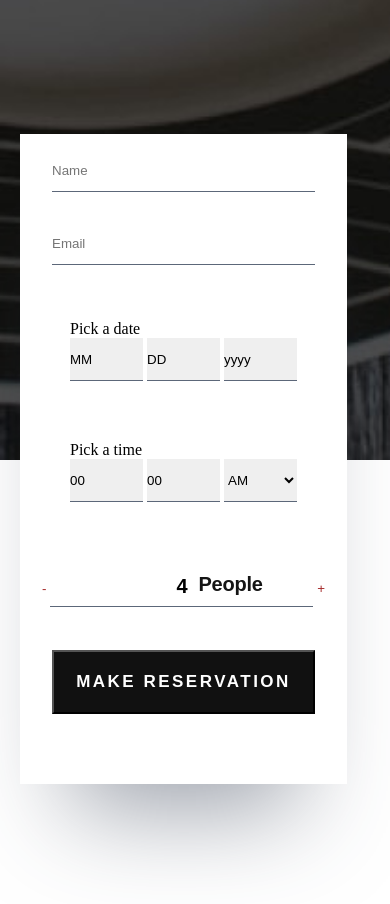
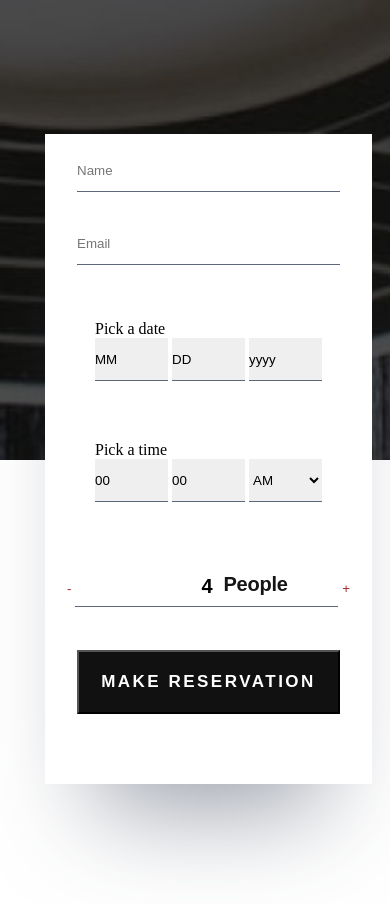
Before and after one commit to shannychi/dine-restaurant-website, a plain HTML site: page dine-restaurant-website/starter-code/booking.html in a window 390 px wide. Shown: the part 660-1564 px from the top of the page. Drawn offline with Linux system fonts and the light colour scheme.

Commit message:
made changes to booking

```diff
--- a/dine-restaurant-website/starter-code/style.css
+++ b/dine-restaurant-website/starter-code/style.css
@@ -1893,7 +1893,7 @@ box-shadow: 0px 75px 100px -50px rgba(56, 66, 85, 0.50);
 bottom: 50px;
 left: 0px;
 margin-top: 600px;
-margin-left: 20px;
+margin-left: 45px;
   }
 
   .name,
```
